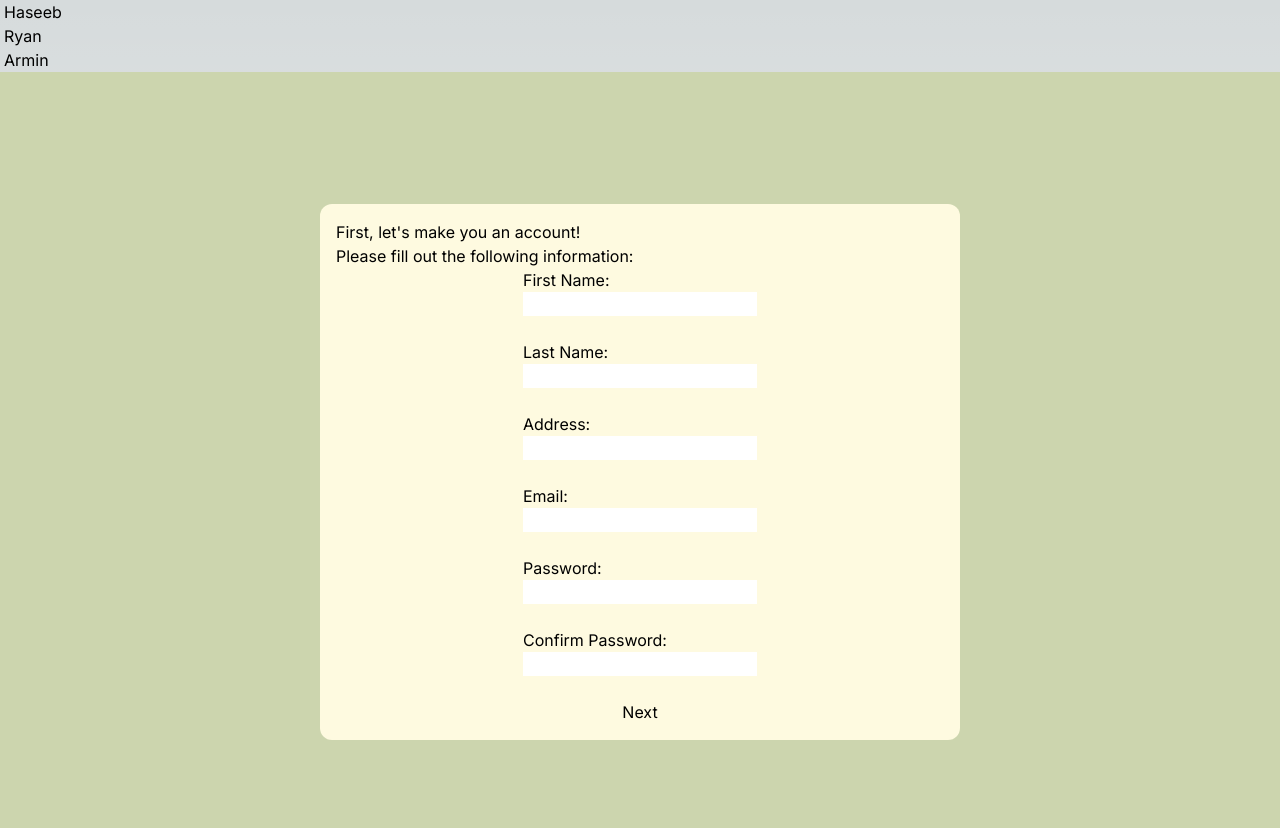
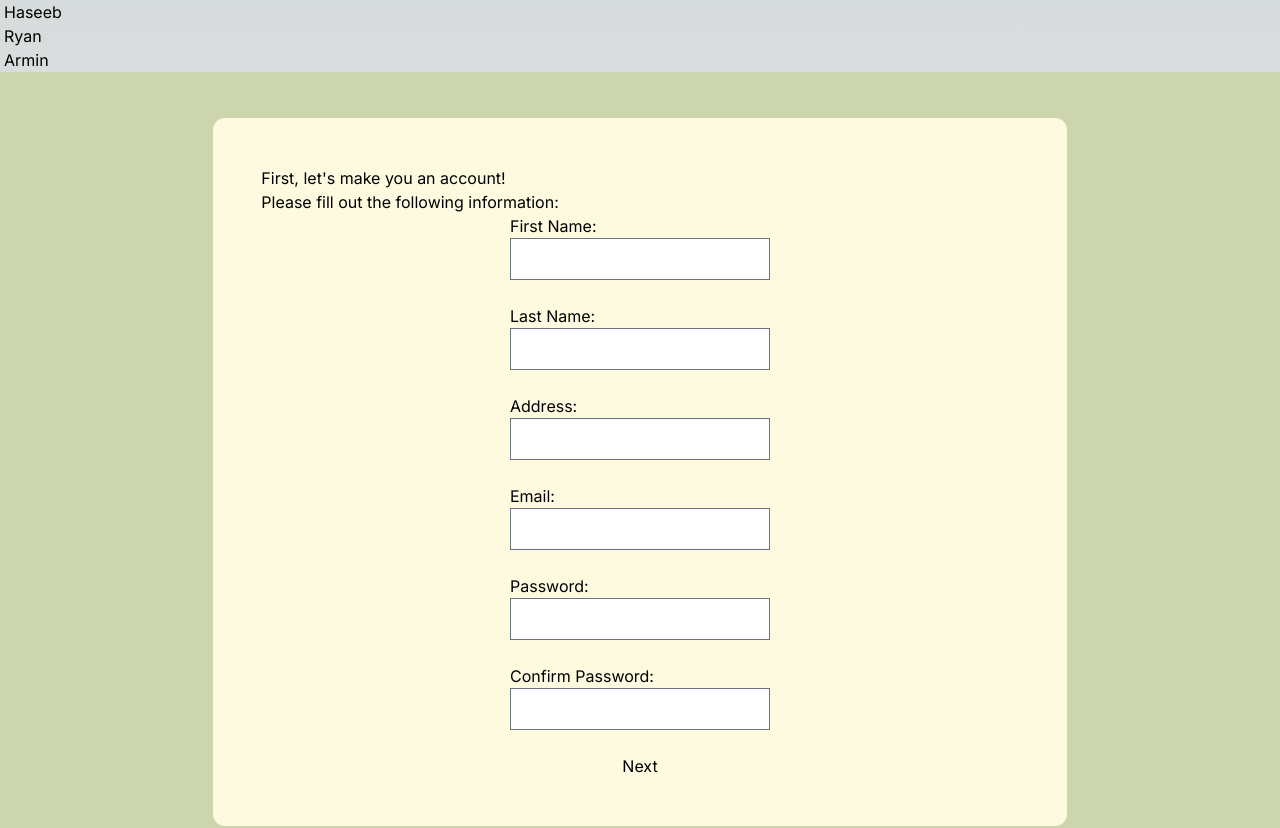
Before and after one commit to haywirebanana/The-We8, a Next.js app in the folder calpal/: page /register in a window 1280 px wide. Shown: the top 828 px of the page. Built offline with nearby package versions, Linux system fonts and the light colour scheme.

Commit message:
small adjustments

```diff
--- a/calpal/src/app/components/footer.tsx
+++ b/calpal/src/app/components/footer.tsx
@@ -6,8 +6,7 @@ const Footer = () => {
     <div className='footer grid grid-col-2 bg-forest-green text-white flex justify-center content-center h-48 p-2'>
       <div className='flex justify-center gap-4 p-4'>
         <SocialIcon bgColor='white' fgColor='transparent' url='https://instagram.com' />
-
-        <SocialIcon bgColor='white' fgColor='transparent' url='https://linkedin.com' />
+        <SocialIcon bgColor='currentColor' fgColor='transparent' url='https://linkedin.com' />
       </div>
       <div>
         <h1 className='text-center'>Copyright © CalPal</h1>
--- a/calpal/src/app/register/page.tsx
+++ b/calpal/src/app/register/page.tsx
@@ -2,9 +2,9 @@ import Form from '../components/registerForm';
 
 export default function Register() {
     return (
-        <div className="flex flex-col items-center justify-center w-full flex-1 px-40 min-h-screen flex-col bg-green">
-                <div className="bg-light-cream rounded-xl p-4 w-2/3">
-                        <h1>First, let's make you an account!</h1>
+        <div className="flex flex-col items-center justify-center w-full flex-1 min-h-screen flex-col bg-green">
+                <div className="bg-light-cream rounded-xl p-12 w-2/3">
+                        <h1>First, let&apos;s make you an account!</h1>
                         <p>Please fill out the following information:</p>
                         <Form />
                 </div>
--- a/calpal/tailwind.config.ts
+++ b/calpal/tailwind.config.ts
@@ -12,8 +12,8 @@ const config: Config = {
       // You can define other font families here as well
     },
     colors: {
-//      transparent: 'transparent',
-//      current: 'currentColor',
+      transparent: 'transparent',
+      current: 'currentColor',
       'dark-green': '#283618',
       'forest-green': '#606C38',
       'green': '#CCD5AE',
@@ -25,6 +25,8 @@ const config: Config = {
       'white': '#FFFFFF',
     },
   },
-  plugins: [],
+  plugins: [
+    require('@tailwindcss/forms')
+  ],
 };
 export default config;
```
